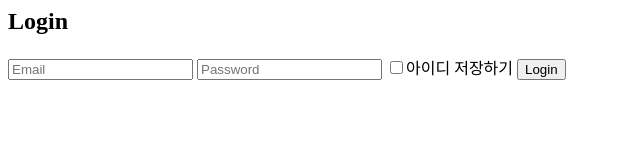
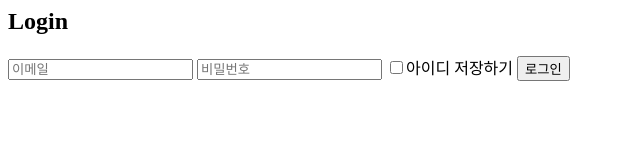
Before and after one commit to SRH-doit/doit-project, a website: page public/pages/auth/loginTest.html in a window 1280 px wide. Shown: the full height of the page, 0-640 px from the left. Drawn offline with Linux system fonts and the light colour scheme.

Commit message:
Update loginTest.html

```diff
--- a/public/pages/auth/loginTest.html
+++ b/public/pages/auth/loginTest.html
@@ -2,12 +2,12 @@
     <div class="login-wrapper">
         <h2>Login</h2>
         <form method="post" action="http://localhost:3000/" id="login-form">
-            <input type="text" name="사용자" placeholder="Email">
-            <input type="password" name="비밀번호" placeholder="Password">
+            <input type="text" name="userName" placeholder="이메일">
+            <input type="password" name="userPassword" placeholder="비밀번호">
             <label for="remember-check">
                 <input type="checkbox" id="remember-check">아이디 저장하기
             </label>
-            <input type="submit" value="Login">
+            <input type="submit" value="로그인">
         </form>
     </div>
 </body>
```
